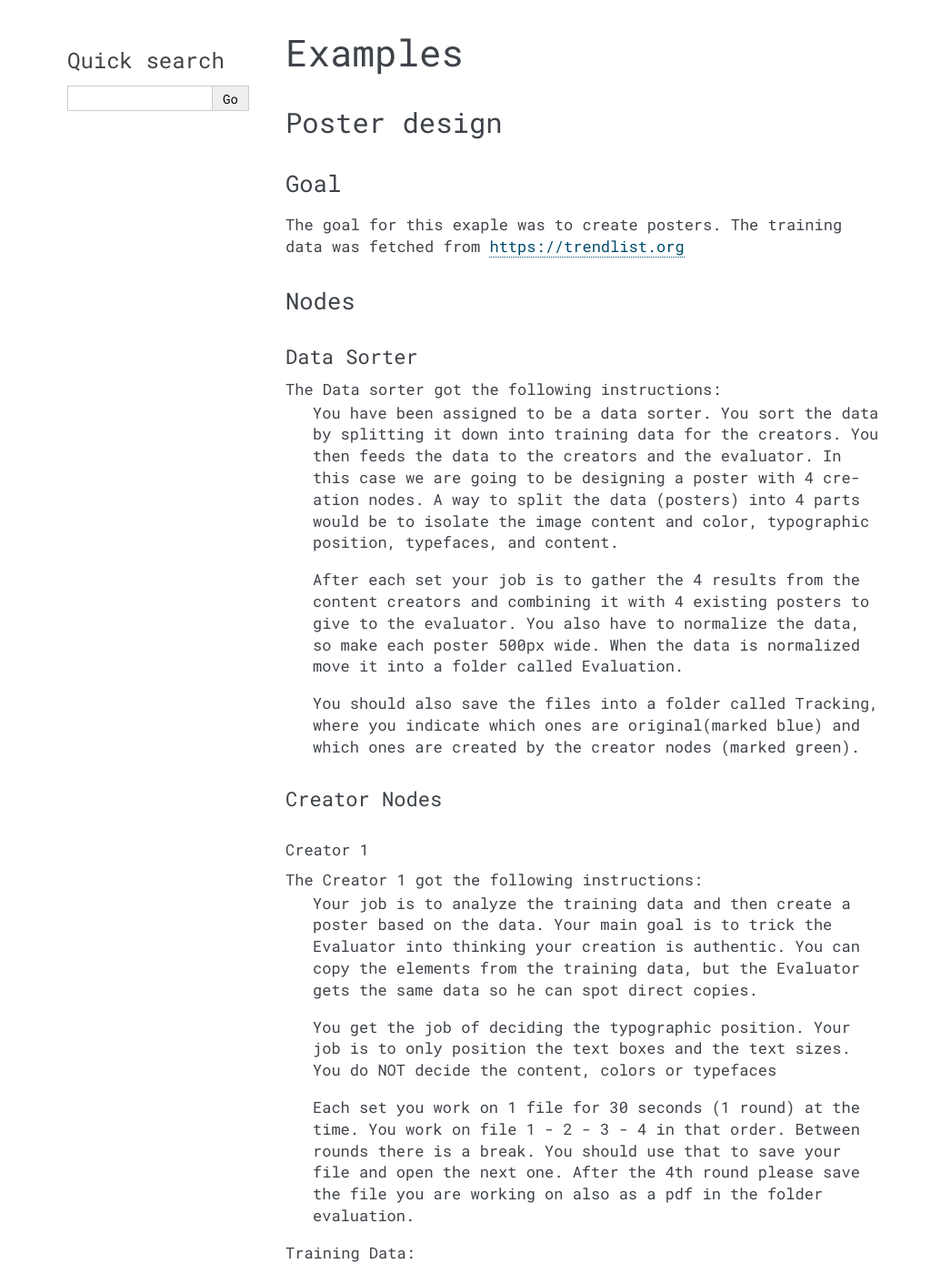
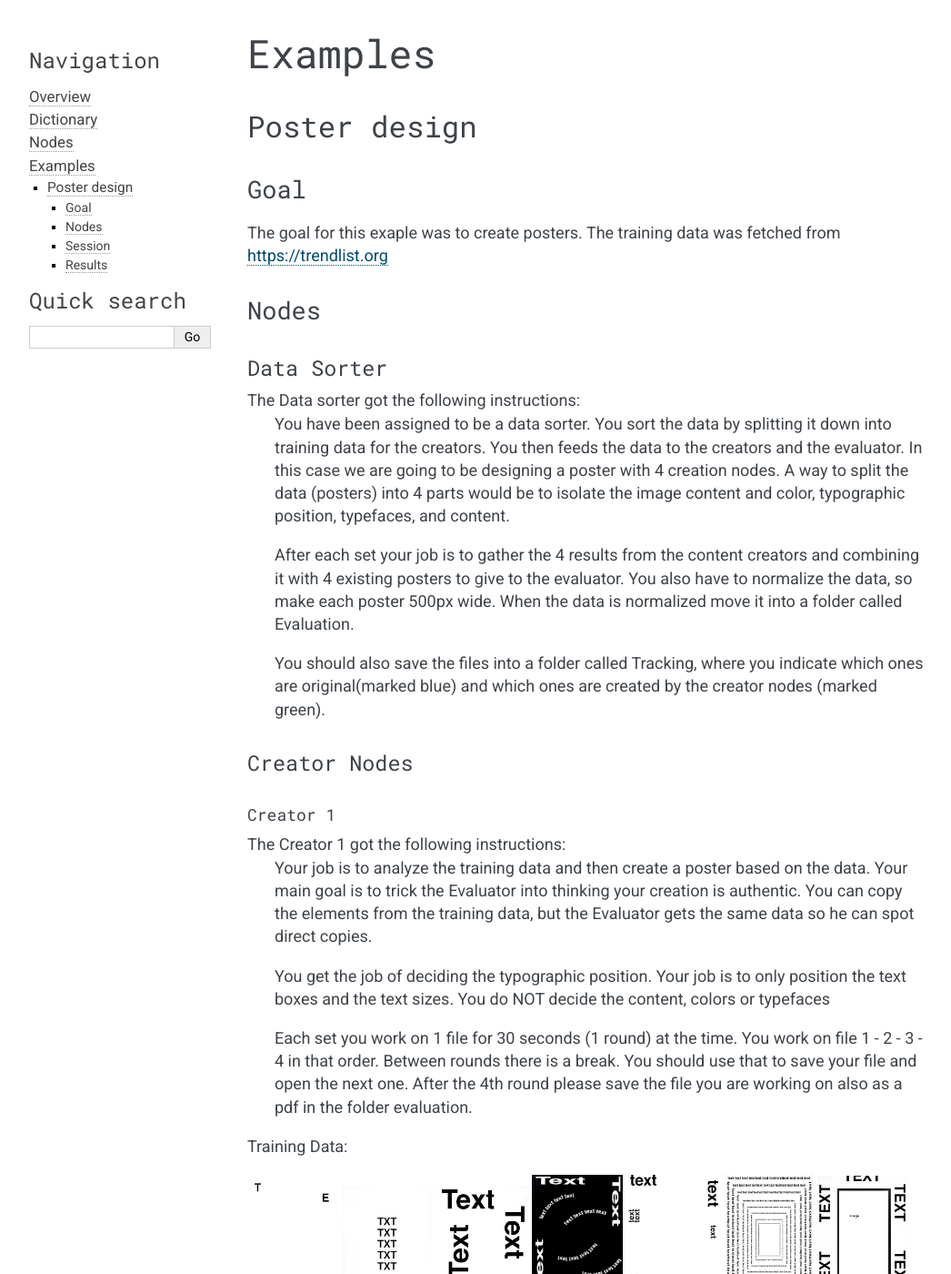
Before and after one commit to einarkurbitur/BANN, a Sphinx documentation site: the page built from docs/source/Examples.rst, in a window 1280 px wide and 1400 px high. Shown: the whole window at 91% size, without its empty margins (106-1152 px from the left). Built offline with Sphinx 7.4.7, drawn with Linux system fonts in a browser that asks for light colours; pages that are not in the unit, such as notebooks, are missing from menus.

Commit message:
final styling

```diff
--- a/docs/source/Examples.rst
+++ b/docs/source/Examples.rst
@@ -375,62 +375,62 @@ Set 1
 ^^^^^
 
 .. image:: images/poster/set1/1.jpg
-   :width: 250 px
+   :width: 200 px
 .. image:: images/poster/set1/2.jpg
-   :width: 250 px
+   :width: 200 px
 .. image:: images/poster/set1/3.jpg
-   :width: 250 px
+   :width: 200 px
 .. image:: images/poster/set1/4.jpg
-   :width: 250 px
+   :width: 200 px
 
 
 Set 2
 ^^^^^
 
 .. image:: images/poster/set2/1.jpg
-   :width: 250 px
+   :width: 200 px
 .. image:: images/poster/set2/2.jpg
-   :width: 250 px
+   :width: 200 px
 .. image:: images/poster/set2/3.jpg
-   :width: 250 px
+   :width: 200 px
 .. image:: images/poster/set2/4.jpg
-   :width: 250 px
+   :width: 200 px
 
 Set 3
 ^^^^^
 
 .. image:: images/poster/set3/1.jpg
-   :width: 250 px
+   :width: 200 px
 .. image:: images/poster/set3/2.jpg
-   :width: 250 px
+   :width: 200 px
 .. image:: images/poster/set3/3.jpg
-   :width: 250 px
+   :width: 200 px
 .. image:: images/poster/set3/4.jpg
-   :width: 250 px
+   :width: 200 px
 
 Set 4
 ^^^^^
 
 .. image:: images/poster/set4/1.jpg
-   :width: 250 px
+   :width: 200 px
 .. image:: images/poster/set4/2.jpg
-   :width: 250 px
+   :width: 200 px
 .. image:: images/poster/set4/3.jpg
-   :width: 250 px
+   :width: 200 px
 .. image:: images/poster/set4/4.jpg
-   :width: 250 px
+   :width: 200 px
 
 Set 5
 ^^^^^
 
 .. image:: images/poster/set5/1.jpg
-   :width: 250 px
+   :width: 200 px
 .. image:: images/poster/set5/2.jpg
-   :width: 250 px
+   :width: 200 px
 .. image:: images/poster/set5/3.jpg
-   :width: 250 px
+   :width: 200 px
 .. image:: images/poster/set5/4.jpg
-   :width: 250 px
+   :width: 200 px
 
 Video
 -----
--- a/docs/source/conf.py
+++ b/docs/source/conf.py
@@ -91,8 +91,10 @@ html_theme = 'alabaster'
 #
 html_theme_options = {
     'fixed_sidebar': True,
-    'font_family': 'Roboto Mono',
-    'head_font_family': 'Roboto Mono'
+    'font_family': 'Roboto',
+    'head_font_family': 'Roboto Mono',
+    'font_size': '18px',
+    'page_width': '80%'
 }
 
 # Add any paths that contain custom static files (such as style sheets) here,
@@ -107,7 +109,7 @@ html_static_path = ['nstatic']
 # refs: http://alabaster.readthedocs.io/en/latest/installation.html#sidebars
 html_sidebars = {
     '**': [
-        'relations.html',  # needs 'show_related': True theme option to display
+        'navigation.html',  # needs 'show_related': True theme option to display
         'searchbox.html',
     ]
 }
--- a/docs/source/nstatic/custom.css
+++ b/docs/source/nstatic/custom.css
@@ -1 +1,2 @@
-@import url('https://fonts.googleapis.com/css?family=Roboto+Mono:400,700');
+@import url('https://fonts.googleapis.com/css?family=Roboto+Mono');
+@import url('https://fonts.googleapis.com/css?family=Roboto');
```
